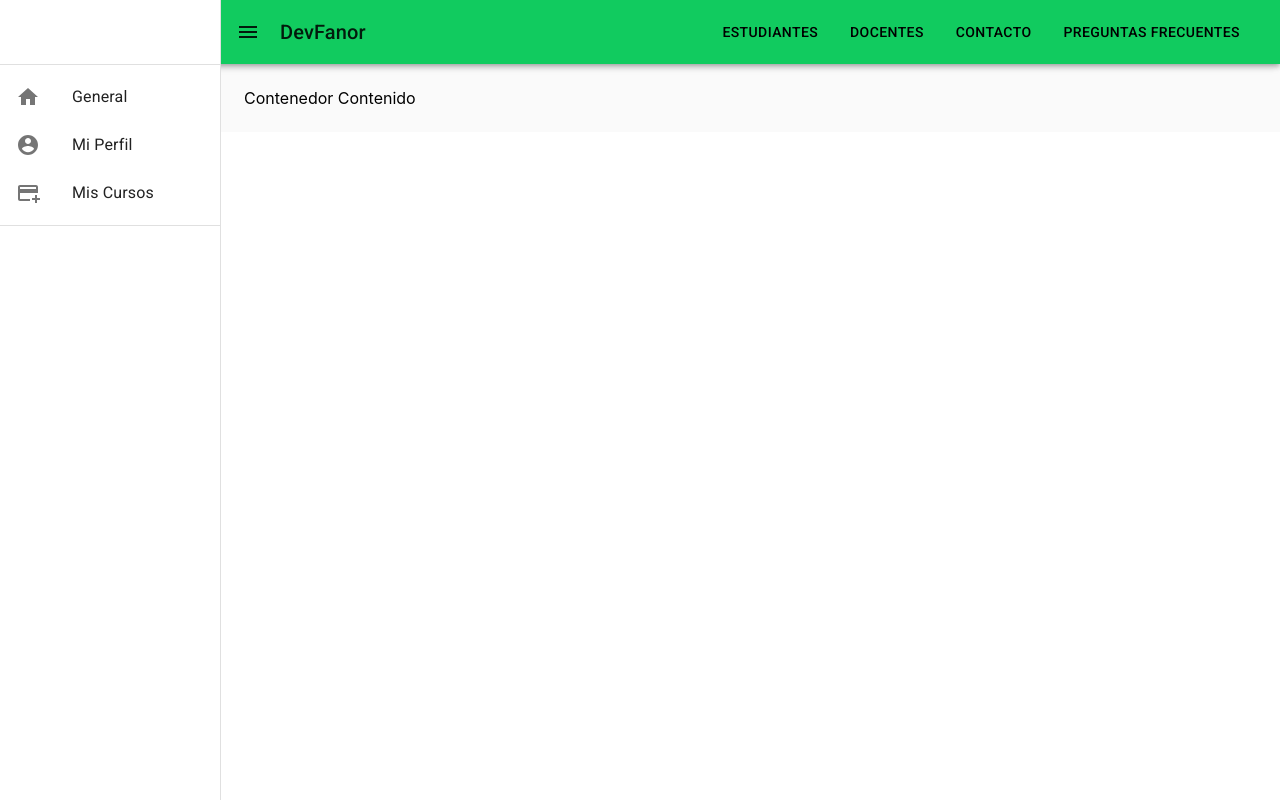
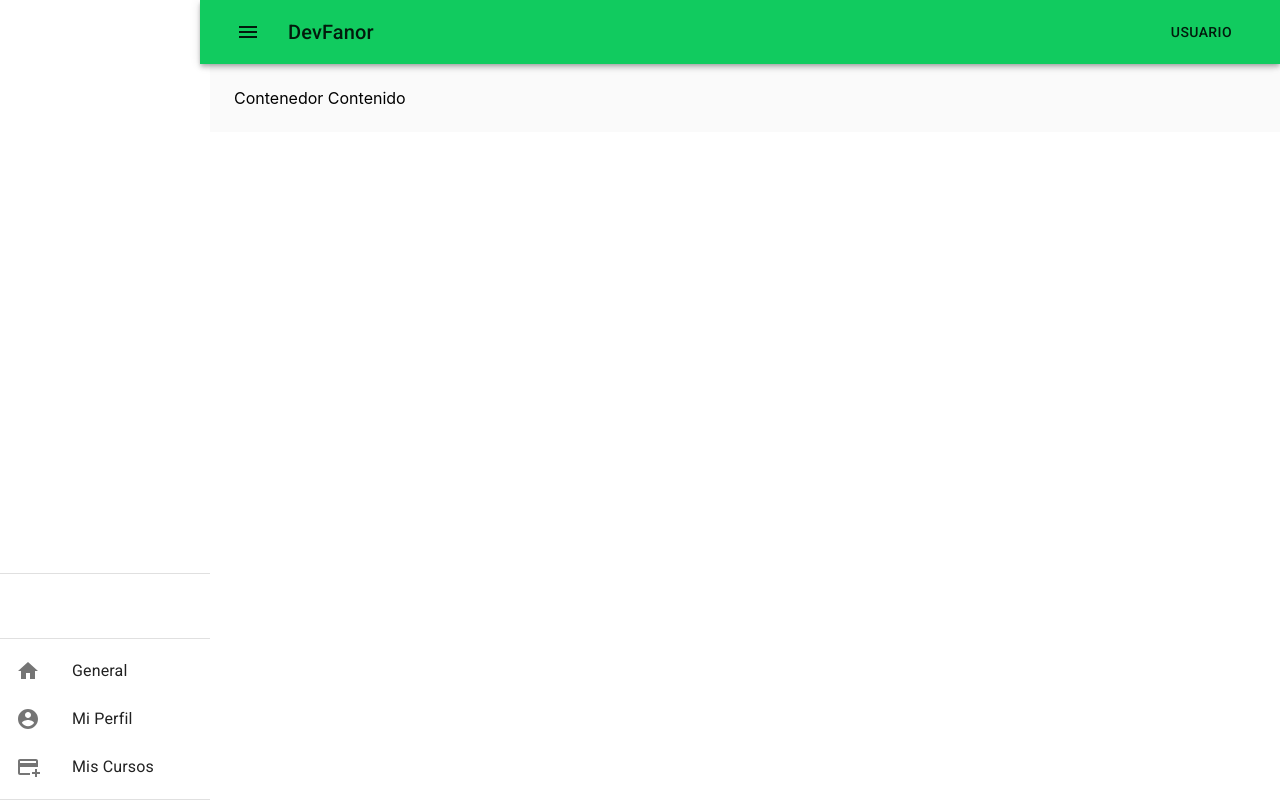
Before and after one commit to Fanor1990/react-admin-dashboard-javascript, a React (Create React App) app: page / in a window 1280 px wide. Built offline with nearby package versions, Linux system fonts and the light colour scheme.

Commit message:
drawerresponsive

```diff
--- a/src/App.js
+++ b/src/App.js
@@ -3,7 +3,7 @@ import React from "react";
 import { ThemeProvider } from "@material-ui/core/styles";
 import theme from "./temaconfig";
 
-import Navbar from "./components/Navbar"
+import Contenedor from "./components/Contenedor"
 
 
 
@@ -13,7 +13,7 @@ function App() {
 
 
 
-      <Navbar/>
+      <Contenedor/>
 
     </ThemeProvider>
   );
--- a/src/components/Cajon.js
+++ b/src/components/Cajon.js
@@ -1,44 +1,39 @@
-import React from 'react'
-import { makeStyles  } from '@material-ui/core/styles';
-import {Drawer, Divider} from '@material-ui/core';
-import Listas from './Listas'
+import React from "react";
+import { makeStyles } from "@material-ui/core/styles";
+import { Drawer, Divider } from "@material-ui/core";
+import Listas from "./Listas";
 
 const estilos = makeStyles((theme) => ({
-
   drawer: {
-
-        width: 220,
+    width: 210,
     flexShrink: 0,
   },
   drawerPaper: {
-
-        width: 220,
+    width: 210,
   },
   toolbar: theme.mixins.toolbar,
+}));
 
-    }))
-
-const Cajon = () => {
+const Cajon = (props) => {
   const classes = estilos();
   return (
-
     <Drawer
-
       className={classes.drawer}
       variant="permanent"
       classes={{
         paper: classes.drawerPaper,
       }}
-            anchor = "left"
+      anchor="bottom"
+      variant={props.variant}
+      open={props.open}
+      onClose={props.onClose ? props.onClose : null }
     >
       <div className={classes.toolbar}></div>
       <Divider />
 
       <Listas />
+    </Drawer>
+  );
+};
 
-
-        </Drawer>
-    )
-}
-
-export default Cajon
+export default Cajon;
--- a/src/components/Contenedor.js
+++ b/src/components/Contenedor.js
@@ -1,14 +1,13 @@
-import React from 'react'
-import { makeStyles }
-from '@material-ui/core/styles';
+import React from "react";
+import { makeStyles } from "@material-ui/core/styles";
+import Cajon from "./Cajon";
+import { Hidden } from "@material-ui/core";
+import Navbar from "./Navbar";
+import Button from "@material-ui/core/Button"
 
-import Cajon from './Cajon';
-
-
-const estilos = makeStyles(theme =>({
+const estilos = makeStyles((theme) => ({
   root: {
-    display:'flex'
-
+    display: "flex",
   },
   toolbar: theme.mixins.toolbar,
   content: {
@@ -16,23 +15,47 @@ const estilos = makeStyles(theme =>({
     backgroundColor: theme.palette.background.default,
     padding: theme.spacing(3),
   },
-}))
+}));
 
 const Contenedor = () => {
   const classes = estilos();
+  const [abrir, setAbrir] = React.useState(false);
+
+  const accionAbrir = () => {
+            setAbrir(!abrir)
+  }
   return (
+
+  <>
+      <Navbar accionAbrir={accionAbrir} />
+
+
       <div className={classes.root}>
+        <Hidden xsDown>
+          <Cajon
+          variant="permanent"
+          open={true}
 
-           <Cajon/>
+          />
+        </Hidden>
+
+        <Hidden smUp>
+          <Cajon
+          variant="temporary"
+          open={abrir}
+          onClose={accionAbrir}
+          />
+        </Hidden>
 
         <div className={classes.content}>
-
           <div className={classes.toolbar}> </div>
           Contenedor Contenido
 
         </div>
       </div>
-    )
-}
 
-export default Contenedor
+      </>
+  );
+};
+
+export default Contenedor;
--- a/src/components/Navbar.js
+++ b/src/components/Navbar.js
@@ -5,18 +5,24 @@ import Toolbar from "@material-ui/core/Toolbar";
 import Typography from "@material-ui/core/Typography";
 import Button from "@material-ui/core/Button";
 
-import {Hidden} from '@material-ui/core'
+
 import IconButton from "@material-ui/core/IconButton";
 import MenuIcon from "@material-ui/icons/Menu";
-import { Link } from "@material-ui/core";
-import Contenedor from "./Contenedor"
+
+
 
 
 
 const useStyle = makeStyles((theme) => ({
 
+
   menuButton: {
-    marginRight: theme.spacing(1),
+    marginRight: theme.spacing(2),
+    [theme.breakpoints.up('xlUp')]:{
+      display:'none',
+    },
+
+
   },
 
   title: {
@@ -24,64 +30,44 @@ const useStyle = makeStyles((theme) => ({
   },
   appBar: {
 
+        [theme.breakpoints.up('md')]:{
         width: `calc(100% - ${200}px)`,
         marginLeft: 200,
-    },
+        },
+      },
 
 }));
 
-
-const Nabvar = () => {
+const Navbar = (props) => {
   const classes = useStyle();
 
   return (
     <>
       <AppBar  color="secondary" className={classes.appBar}>
         <Toolbar>
-        <IconButton className={classes.menuButton} color="inherit" aria-label="menu">
+
+        <IconButton className={classes.menuButton} color="inherit" aria-label="menu"
+        onClick={() => props.accionAbrir()}
+        >
             <MenuIcon />
           </IconButton>
+
           <Typography variant="h6" className={classes.title}>
             DevFanor
           </Typography>
-          <Hidden smDown>
-          <Button variant="default" color="inherit">
-
-            <Link to="/login" style={{ color: '#000000' }}> Estudiantes</Link>
-          </Button>
-          <Button variant="default" color="inherit">
-
-            <Link to="/logind" style={{ color: '#000000' }}> Docentes</Link>
-          </Button>
-          <Button variant="default" color="inherit">
-
-            <Link to="/" style={{ color: '#000000' }}>Contacto </Link>
-          </Button>
-          <Button variant="default" color="inherit">
-
-            <Link to="/" style={{ color: '#000000' }}>Preguntas Frecuentes</Link>
-          </Button>
 
 
-          </Hidden>
-          <Hidden only={['md','lg']}>
-          <IconButton
-            className={classes.menuButton}
-            color="inherit"
-            aria-label="menu"
 
-          >
-            <MenuIcon />
 
-          </IconButton>
-          </Hidden>
 
+          <Button className={classes.menuButton} color="inherit">Usuario</Button>
 
         </Toolbar>
 
+
       </AppBar>
-      <Contenedor />
+
       </>
   )
 };
-export default Nabvar;
+export default Navbar;
```
Lines whose indentation alone changed are shown as unchanged.
